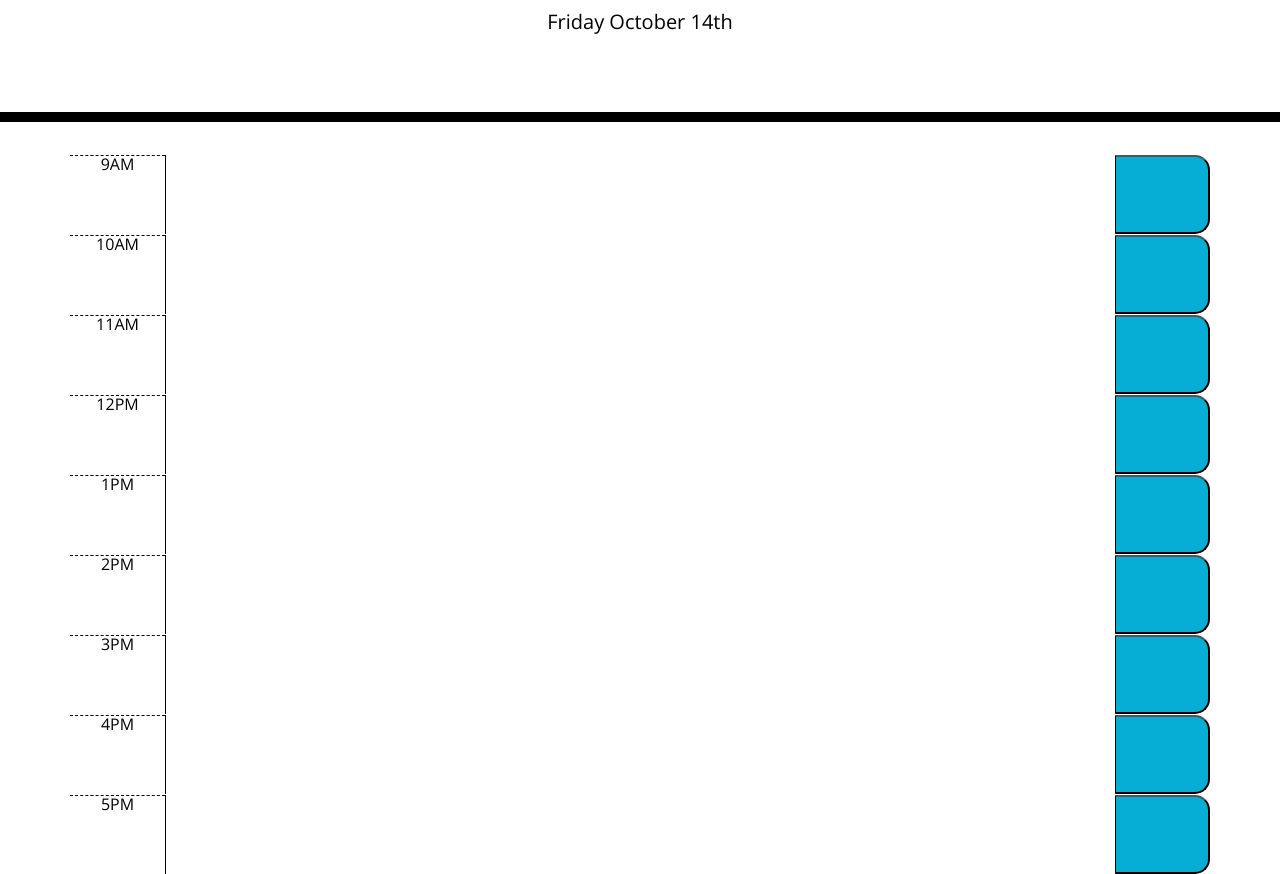
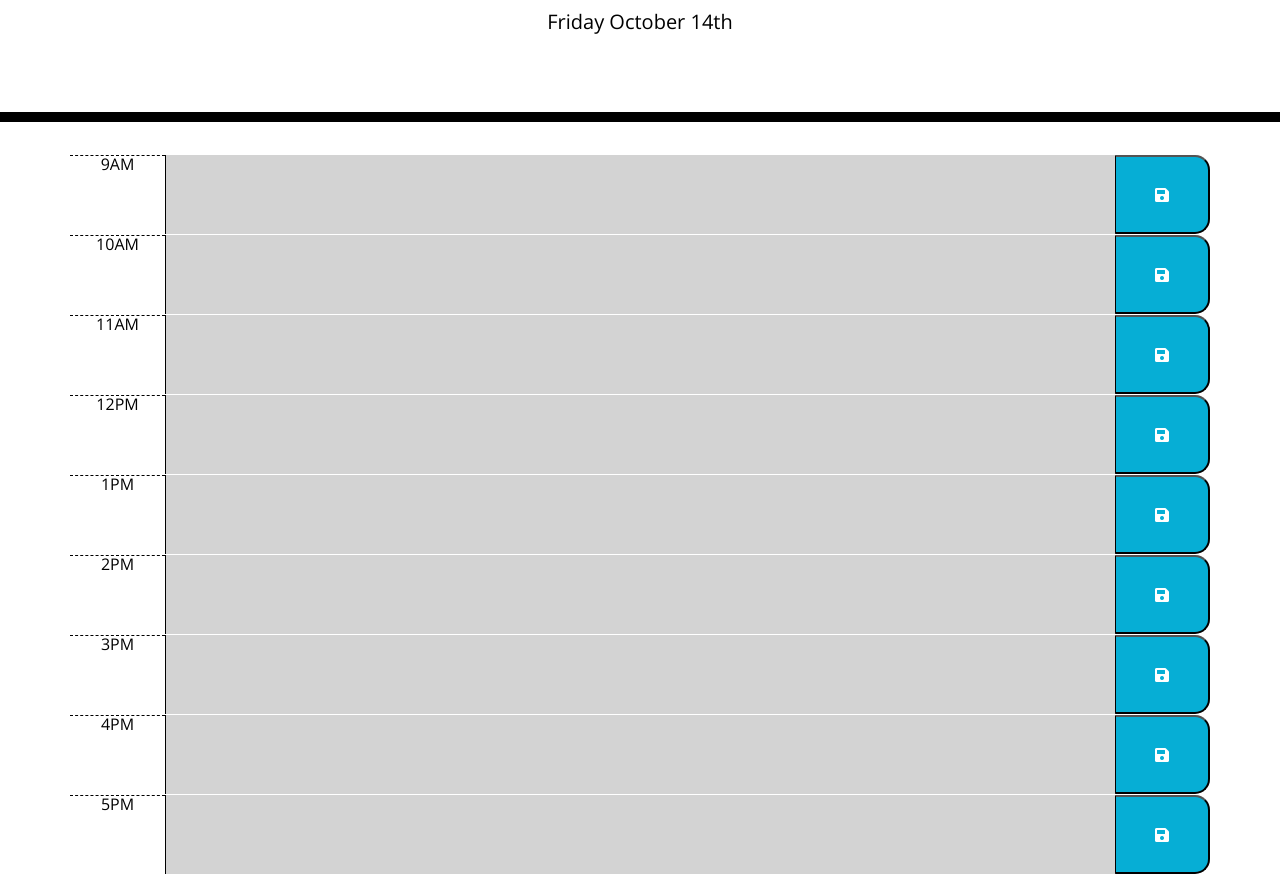
Before and after one commit to johnweaver1/Work-Day-Planner, a plain HTML site: page index.html in a window 1280 px wide. Shown: the part 182-1056 px from the top of the page. Drawn offline with nearby package versions, Linux system fonts and the light colour scheme.

Commit message:
added save icons

```diff
--- a/assets/js/script.js
+++ b/assets/js/script.js
@@ -16,7 +16,5 @@ function color() {
             $('.time-block').addClass("past");
     }
 };
-saveBtn.on("click", function(){
 
-})
 color ();
--- a/index.html
+++ b/index.html
@@ -33,55 +33,55 @@
       <div class="row time-block">
         <div class="col-1 hour">9AM</div>
         <textarea class="col-10"></textarea>
-        <button class="col-1 saveBtn"></button>
+        <button class="col-1 saveBtn"><i class="fas fa-save"></i></button>
       </div>
 
       <div class="row time-block">
         <div class="col-1 hour">10AM</div>
         <textarea class="col-10"></textarea>
-        <button class="col-1 saveBtn"></button>
+        <button class="col-1 saveBtn"><i class="fas fa-save"></i></button>
       </div>
 
       <div class="row time-block">
         <div class="col-1 hour">11AM</div>
         <textarea class="col-10"></textarea>
-        <button class="col-1 saveBtn"></button>
+        <button class="col-1 saveBtn"><i class="fas fa-save"></i></button>
       </div>
 
       <div class="row time-block">
         <div class="col-1 hour" value="12PM">12PM</div>
         <textarea class="col-10"></textarea>
-        <button class="col-1 saveBtn"></button>
+        <button class="col-1 saveBtn"><i class="fas fa-save"></i></button>
       </div>
 
       <div class="row time-block">
         <div class="col-1 hour">1PM</div>
         <textarea class="col-10"></textarea>
-        <button class="col-1 saveBtn"></button>
+        <button class="col-1 saveBtn"><i class="fas fa-save"></i></button>
       </div>
 
       <div class="row time-block">
         <div class="col-1 hour">2PM</div>
         <textarea class="col-10"></textarea>
-        <button class="col-1 saveBtn"></button>
+        <button class="col-1 saveBtn"><i class="fas fa-save"></i></button>
       </div>
 
       <div class="row time-block">
         <div class="col-1 hour">3PM</div>
         <textarea class="col-10"></textarea>
-        <button class="col-1 saveBtn"></button>
+        <button class="col-1 saveBtn"><i class="fas fa-save"></i></button>
       </div>
 
       <div class="row time-block">
         <div class="col-1 hour">4PM</div>
         <textarea class="col-10"></textarea>
-        <button class="col-1 saveBtn"></button>
+        <button class="col-1 saveBtn"><i class="fas fa-save"></i></button>
       </div>
 
       <div class="row time-block">
         <div class="col-1 hour">5PM</div>
         <textarea class="col-10"></textarea>
-        <button class="col-1 saveBtn"></button>
+        <button class="col-1 saveBtn"><i class="fas fa-save"></i></button>
       </div>
 
     </div>
```
